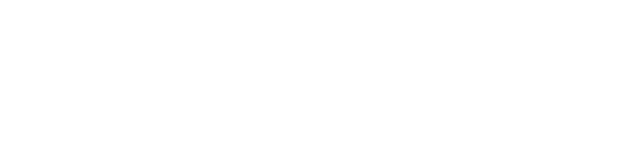
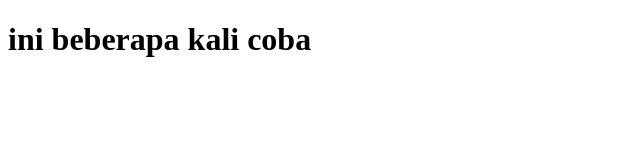
Before and after one commit to ali1248219/python, a plain HTML site: page index.html in a window 1280 px wide. Shown: the whole page, without its empty margins (0-640 px from the left). Drawn offline with Linux system fonts and the light colour scheme.

Commit message:
tes ubah

```diff
--- a/index.html
+++ b/index.html
@@ -1,12 +1,16 @@
 <!DOCTYPE html>
 <html lang="en">
+
 <head>
     <meta charset="UTF-8">
     <meta http-equiv="X-UA-Compatible" content="IE=edge">
     <meta name="viewport" content="width=device-width, initial-scale=1.0">
     <title>Belajar posting ke git</title>
+    <h1>ini beberapa kali coba</h1>
 </head>
+
 <body>
 
 </body>
+
 </html>
```
